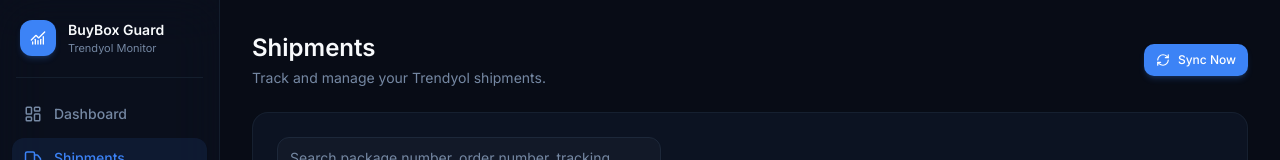
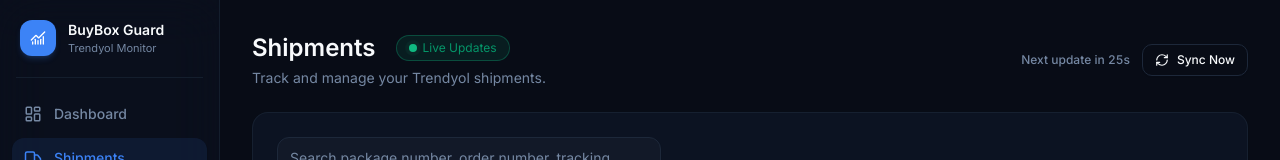
Before and after one commit to S3OD177/trendyolxsync, a Next.js app: page /shipments in a window 1280 px wide. Shown: the top 160 px of the page. Built offline with nearby package versions, Linux system fonts and the light colour scheme; no server answers.

Commit message:
feat: Add live sync, countdown and fix flicker

```diff
--- a/components/dashboard/dashboard-client.tsx
+++ b/components/dashboard/dashboard-client.tsx
@@ -14,6 +14,7 @@
 import { Label } from "@/components/ui/label";
 import { Select } from "@/components/ui/select";
 import { useToast } from "@/components/ui/toaster";
+import { Badge } from "@/components/ui/badge";
 import { formatSar } from "@/lib/utils/money";
 import { cn } from "@/lib/utils/cn";
 
@@ -99,7 +100,11 @@
     const controller = new AbortController();
     abortRef.current = controller;
 
-    setLoading(true);
+    // Only show full loading state if we don't have data yet
+    if (rows.length === 0) {
+      setLoading(true);
+    }
+
     try {
       const params = new URLSearchParams({
         search,
@@ -145,7 +150,7 @@
         setLoading(false);
       }
     }
-  }, [search, lostOnly, lowMarginRisk, sort, toast]);
+  }, [search, lostOnly, lowMarginRisk, sort, toast, rows.length]);
 
   const triggerPoll = useCallback(
     async (manual = false) => {
@@ -459,8 +464,17 @@
       <Card>
         <CardHeader className="pb-4">
           <div className="flex flex-col gap-4 sm:flex-row sm:items-center sm:justify-between">
-            <div>
-              <CardTitle>Market Overview</CardTitle>
+            <div className="space-y-1">
+              <CardTitle className="flex items-center gap-2">
+                Market Overview
+                <Badge variant="outline" className="ml-2 gap-1.5 py-0.5 px-2 border-emerald-500/30 bg-emerald-500/10 text-emerald-600 dark:text-emerald-400 font-normal text-xs uppercase tracking-wider">
+                  <span className="relative flex h-1.5 w-1.5">
+                    <span className="animate-ping absolute inline-flex h-full w-full rounded-full bg-emerald-400 opacity-75"></span>
+                    <span className="relative inline-flex rounded-full h-1.5 w-1.5 bg-emerald-500"></span>
+                  </span>
+                  Live
+                </Badge>
+              </CardTitle>
               <CardDescription>
                 Real-time BuyBox status and competitor pricing.
               </CardDescription>
@@ -469,13 +483,15 @@
               size="sm"
               onClick={() => triggerPoll(true)}
               disabled={polling}
+              variant="outline"
+              className={cn("transition-all", polling && "border-primary/50 bg-primary/5")}
             >
               {polling ? (
                 <Loader2 className="mr-2 h-3.5 w-3.5 animate-spin" />
               ) : (
                 <RefreshCw className="mr-2 h-3.5 w-3.5" />
               )}
-              Refresh Data
+              {polling ? "Updating..." : "Refresh Data"}
             </Button>
           </div>
         </CardHeader>
@@ -517,7 +533,7 @@
               </div>
             ) : null}
 
-            {loading ? (
+            {loading && rows.length === 0 ? (
               <div className="flex h-40 items-center justify-center text-sm text-muted-foreground">
                 <Loader2 className="mr-2 h-4 w-4 animate-spin" />
                 Updating market data...
--- a/components/shipments/shipments-client.tsx
+++ b/components/shipments/shipments-client.tsx
@@ -4,7 +4,7 @@
 import { Card, CardContent } from "@/components/ui/card";
 import { Input } from "@/components/ui/input";
 import { Button, buttonVariants } from "@/components/ui/button";
-import { Loader2, RefreshCw, Package, ExternalLink } from "lucide-react";
+import { Loader2, RefreshCw, Package, ExternalLink, Radio } from "lucide-react";
 import {
     Table,
     TableBody,
@@ -15,6 +15,7 @@
 } from "@/components/ui/table";
 import { Badge } from "@/components/ui/badge";
 import { useToast } from "@/components/ui/toaster";
+import { cn } from "@/lib/utils/cn";
 
 interface ShipmentPackage {
     id: string;
@@ -29,20 +30,27 @@
     estimatedDeliveryStart: string | null;
 }
 
+const REFRESH_INTERVAL_MS = 30000; // 30 seconds
+
 export default function ShipmentsClient() {
     const [data, setData] = useState<ShipmentPackage[]>([]);
     const [loading, setLoading] = useState(true);
+    const [isRefetching, setIsRefetching] = useState(false);
     const [syncing, setSyncing] = useState(false);
     const [search, setSearch] = useState("");
     const { toast } = useToast();
     const abortRef = useRef<AbortController | null>(null);
+    const [nextUpdate, setNextUpdate] = useState<number>(Date.now() + REFRESH_INTERVAL_MS);
+    const [timeLeft, setTimeLeft] = useState<number>(30);
 
-    const fetchShipments = useCallback(async (searchTerm: string) => {
+    const fetchShipments = useCallback(async (searchTerm: string, isInitial = false) => {
         abortRef.current?.abort();
         const controller = new AbortController();
         abortRef.current = controller;
 
-        setLoading(true);
+        if (isInitial) setLoading(true);
+        else setIsRefetching(true);
+
         try {
             const res = await fetch(
                 `/api/shipments?search=${encodeURIComponent(searchTerm)}&limit=50`,
@@ -51,12 +59,14 @@
             if (!res.ok) throw new Error("Failed");
             const json = await res.json();
             setData(json.rows || []);
+            setNextUpdate(Date.now() + REFRESH_INTERVAL_MS);
         } catch (err) {
             if (err instanceof DOMException && err.name === "AbortError") return;
             toast({ title: "Error", description: "Could not load shipments", variant: "destructive" });
         } finally {
             if (!controller.signal.aborted) {
                 setLoading(false);
+                setIsRefetching(false);
             }
         }
     }, [toast]);
@@ -71,6 +81,7 @@
             });
             if (!res.ok) throw new Error("Sync failed");
             toast({ title: "Sync Started", description: "Checking for new shipments..." });
+            // Small delay to allow backend to start processing, then fetch
             setTimeout(() => fetchShipments(search), 2000);
         } catch (err) {
             toast({ title: "Error", description: "Sync failed", variant: "destructive" });
@@ -79,11 +90,31 @@
         }
     };
 
-    // Debounce search to avoid fetching on every keystroke
+    // Debounce search
     useEffect(() => {
-        const timer = setTimeout(() => fetchShipments(search), 300);
+        const timer = setTimeout(() => {
+            // Only show loading spinner on table if we have no data yet
+            // otherwise just refetch quietly
+            const isInitial = data.length === 0 && loading;
+            fetchShipments(search, isInitial);
+        }, 300);
         return () => clearTimeout(timer);
     }, [search, fetchShipments]);
+
+    // Live Countdown Timer
+    useEffect(() => {
+        const timer = setInterval(() => {
+            const msRemaining = nextUpdate - Date.now();
+            const secRemaining = Math.max(0, Math.ceil(msRemaining / 1000));
+            setTimeLeft(secRemaining);
+
+            if (msRemaining <= 0) {
+                fetchShipments(search);
+            }
+        }, 1000);
+
+        return () => clearInterval(timer);
+    }, [nextUpdate, search, fetchShipments]);
 
     const getStatusColor = (status: string) => {
         switch (status) {
@@ -103,23 +134,37 @@
             {/* Page Header */}
             <div className="flex flex-col gap-4 sm:flex-row sm:items-center sm:justify-between">
                 <div>
-                    <h1 className="text-2xl font-semibold text-foreground">Shipments</h1>
-                    <p className="mt-1 text-sm text-muted-foreground">
-                        Track and manage your Trendyol shipments. {data.length > 0 && `${data.length} packages found.`}
+                    <h1 className="text-2xl font-semibold text-foreground flex items-center gap-3">
+                        Shipments
+                        <Badge variant="outline" className="ml-2 gap-1.5 py-1 px-3 border-emerald-500/30 bg-emerald-500/10 text-emerald-600 dark:text-emerald-400 font-normal">
+                            <span className="relative flex h-2 w-2">
+                                <span className="animate-ping absolute inline-flex h-full w-full rounded-full bg-emerald-400 opacity-75"></span>
+                                <span className="relative inline-flex rounded-full h-2 w-2 bg-emerald-500"></span>
+                            </span>
+                            Live Updates
+                        </Badge>
+                    </h1>
+                    <p className="mt-1 text-sm text-muted-foreground flex items-center gap-2">
+                        <span>Track and manage your Trendyol shipments.</span>
+                        {data.length > 0 && <span className="hidden sm:inline">•</span>}
+                        {data.length > 0 && <span>{data.length} packages found.</span>}
                     </p>
                 </div>
+                <div className="flex items-center gap-3">
+                    <span className="text-xs text-muted-foreground font-medium tabular-nums hidden sm:inline-block">
+                        Next update in {timeLeft}s
+                    </span>
                     <Button
                         size="sm"
                         onClick={syncShipments}
                         disabled={syncing}
+                        variant="outline"
+                        className={cn("transition-all", syncing && "border-primary/50 bg-primary/5")}
                     >
-                    {syncing ? (
-                        <Loader2 className="mr-2 h-3.5 w-3.5 animate-spin" />
-                    ) : (
-                        <RefreshCw className="mr-2 h-3.5 w-3.5" />
-                    )}
-                    Sync Now
+                        <RefreshCw className={cn("mr-2 h-3.5 w-3.5", (syncing || isRefetching) && "animate-spin")} />
+                        {syncing ? "Syncing..." : "Sync Now"}
                     </Button>
+                </div>
             </div>
 
             <Card>
@@ -146,7 +191,7 @@
                                 </TableRow>
                             </TableHeader>
                             <TableBody>
-                                {loading ? (
+                                {loading && data.length === 0 ? (
                                     <TableRow>
                                         <TableCell colSpan={6} className="h-24 text-center">
                                             <Loader2 className="mx-auto h-6 w-6 animate-spin text-muted-foreground" />
```
Lines whose indentation alone changed are shown as unchanged.
